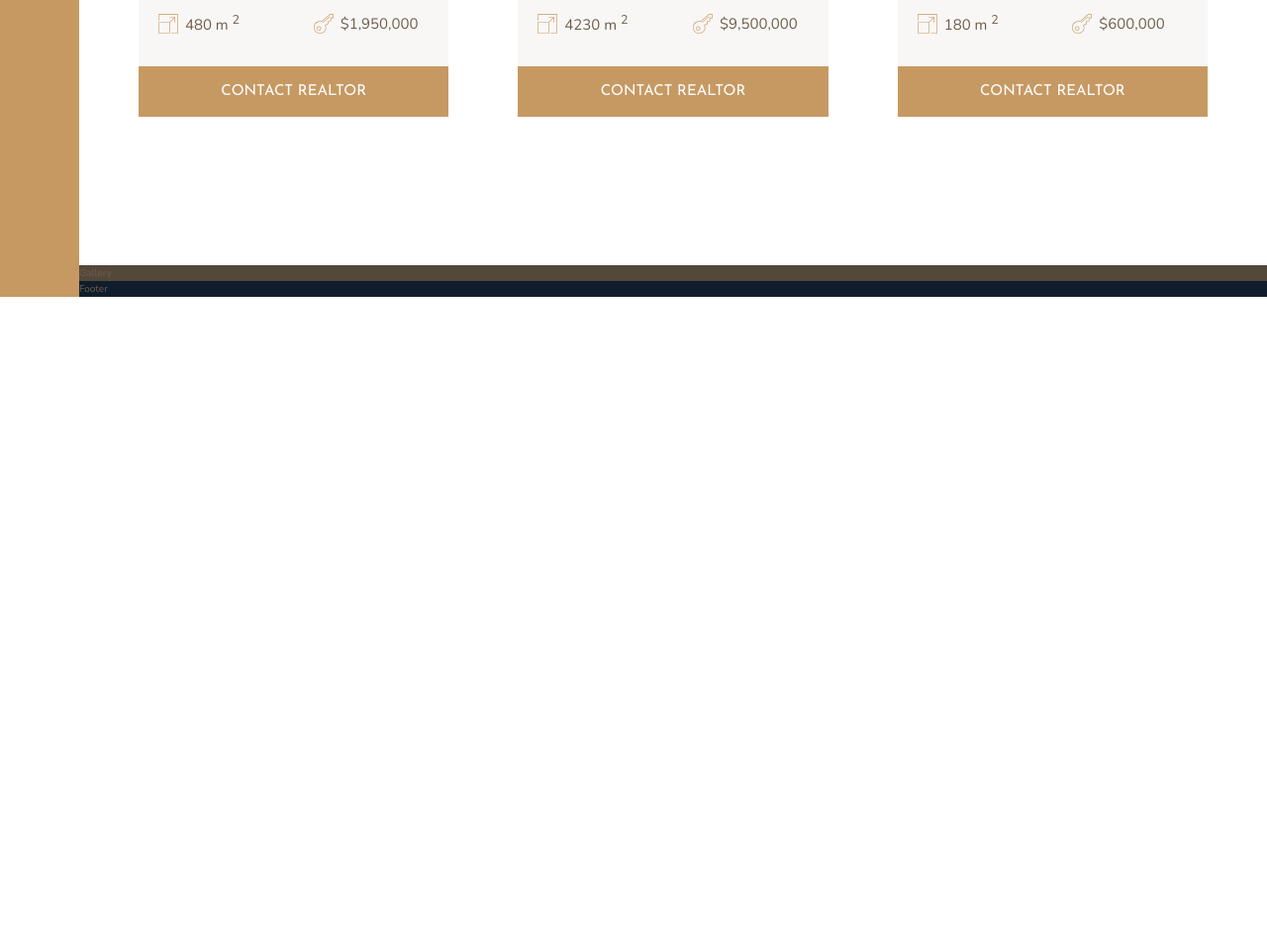
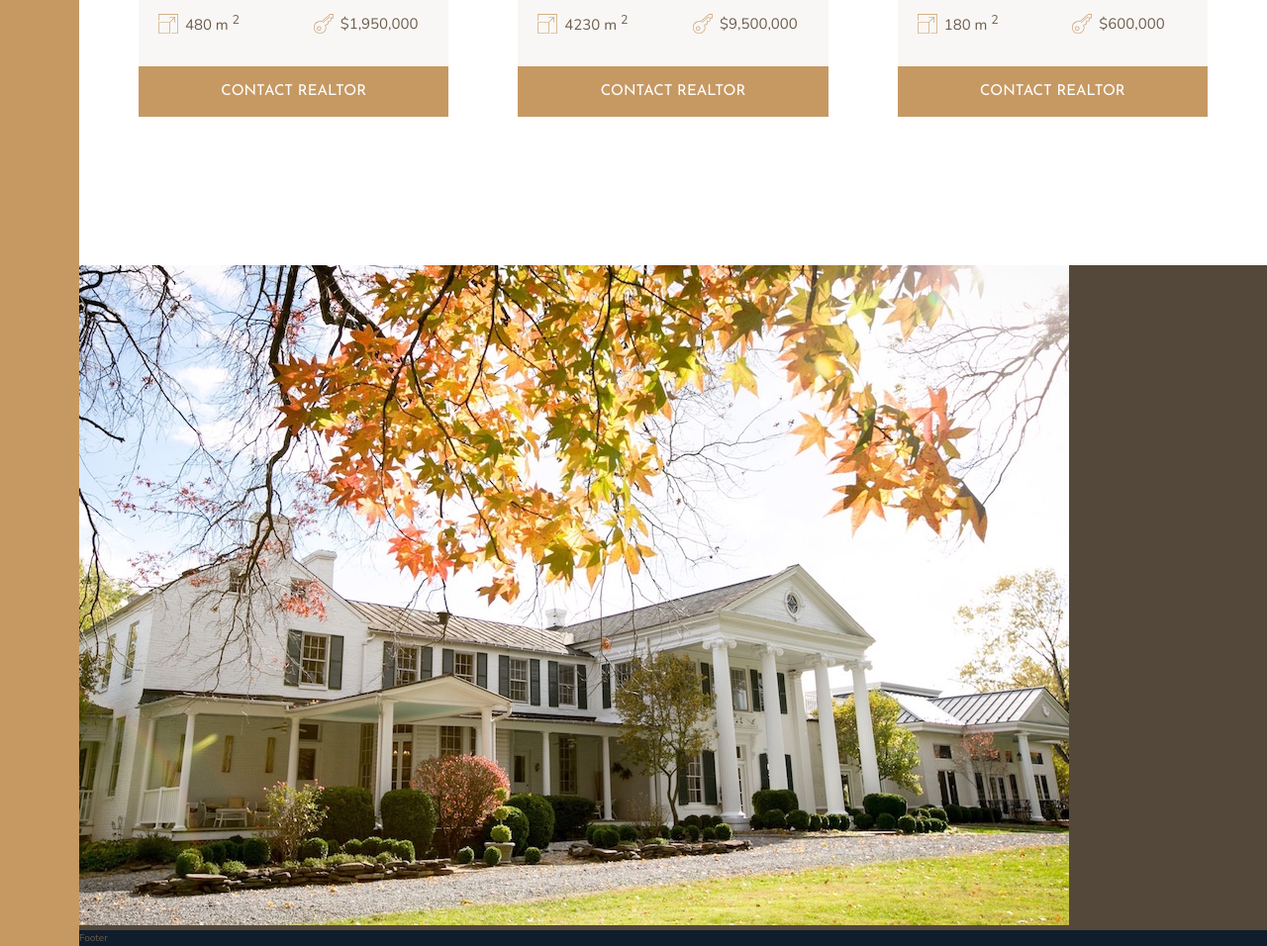
Before and after one commit to brentguf/css-grids, a website: page index.html in a window 1280 px wide. Shown: the part 2781-3737 px from the top of the page at 99% size. Before the commit the page ends 3081 px from the top, so only its background shows below. Drawn offline with nearby package versions, Linux system fonts and the light colour scheme.

Commit message:
gallery example markup

```diff
--- a/index.html
+++ b/index.html
@@ -289,7 +289,11 @@
         <button class="btn home__btn">Contact realtor</button>
       </div>
     </section>
-    <section class="gallery">Gallery</section>
+    <section class="gallery">
+      <figure class="gallery__img-container">
+        <img src="img/gal-1.jpeg" alt="Gallery house 1" class="gallery__img">
+      </figure>
+    </section>
     <footer class="footer">Footer</footer>
   </body>
 </html>
```
